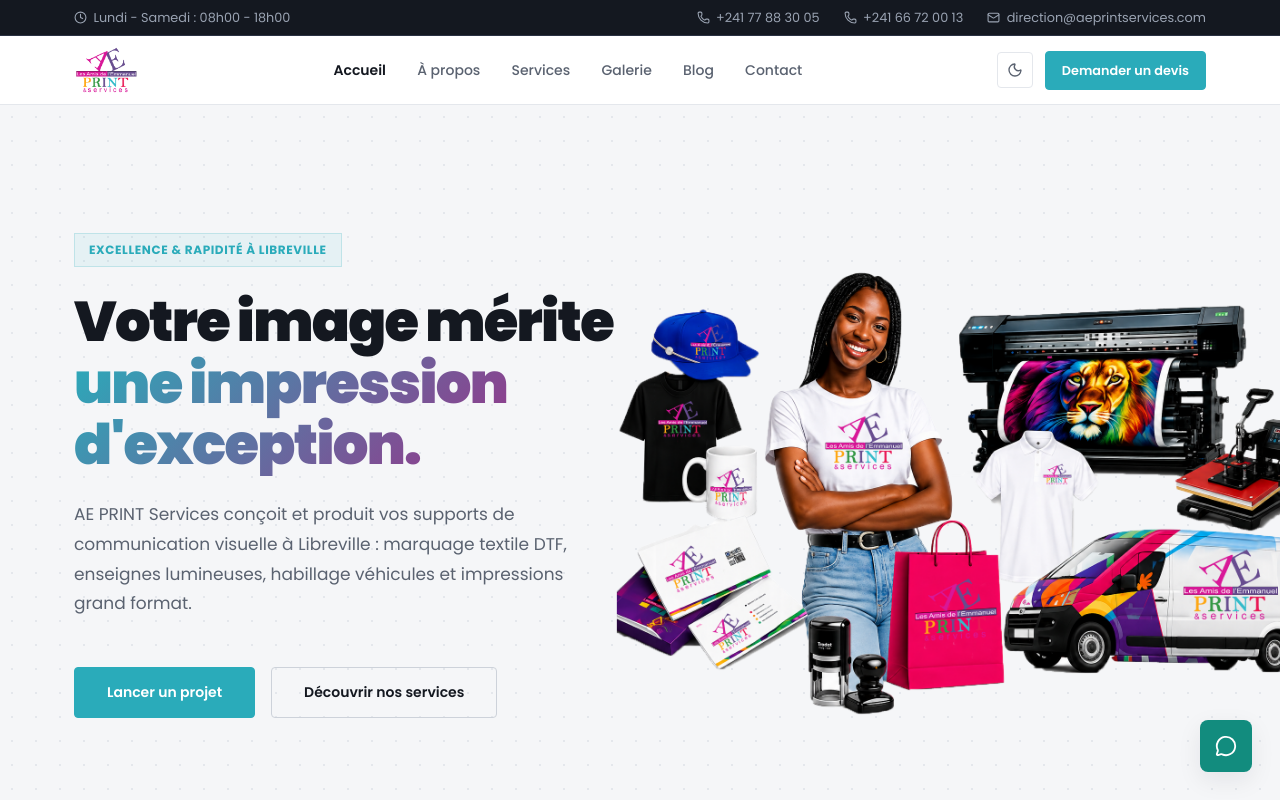
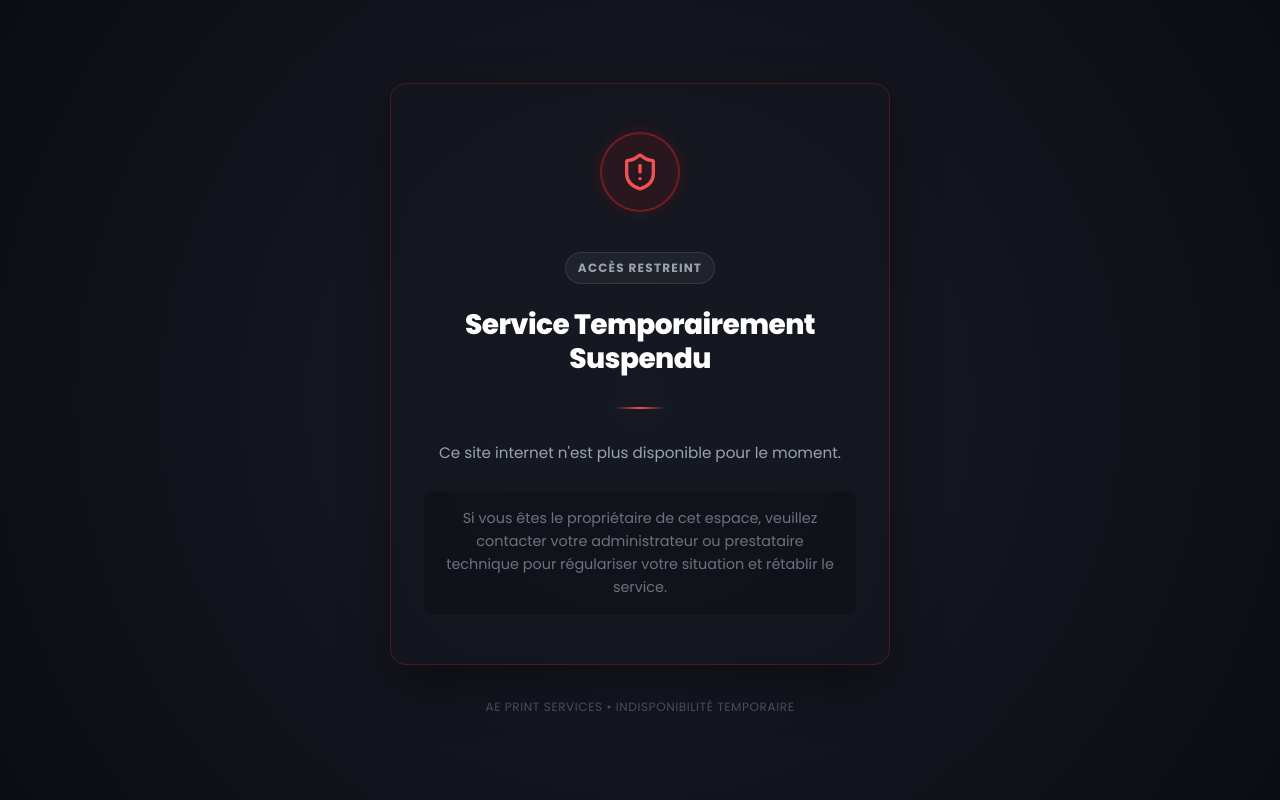
Before and after one commit to Uriel1134/Print-AE, a Next.js app: page / in a window 1280 px wide. Shown: the top 800 px of the page. Built offline with nearby package versions, Linux system fonts and the light colour scheme.

Commit message:
feat: hardcode suspension mode to true for cloudflare

```diff
--- a/src/app/components/SuspensionWrapper.tsx
+++ b/src/app/components/SuspensionWrapper.tsx
@@ -10,8 +10,9 @@
 export default function SuspensionWrapper({ children }: SuspensionWrapperProps) {
   const [isBypassed, setIsBypassed] = useState<boolean | null>(null);
 
-  // Next.js static exports bake process.env at build time.
-  const suspendMode = process.env.NEXT_PUBLIC_SUSPEND_MODE === "true";
+  // Changez cette valeur pour suspendre ou rétablir le site :
+  // true = suspendu (non payé), false = actif (en ligne)
+  const suspendMode = true;
   const bypassToken = "ae-secret-bypass-2026";
 
   useEffect(() => {
```
